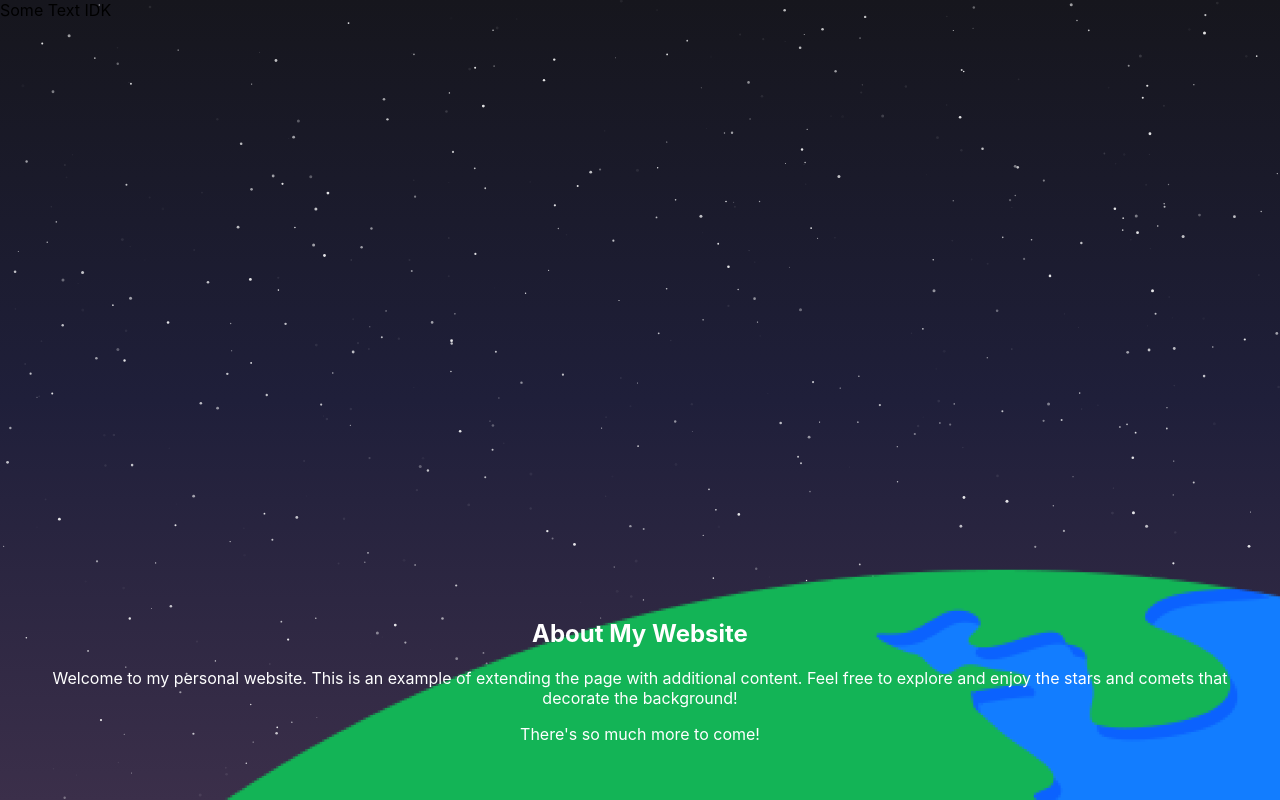
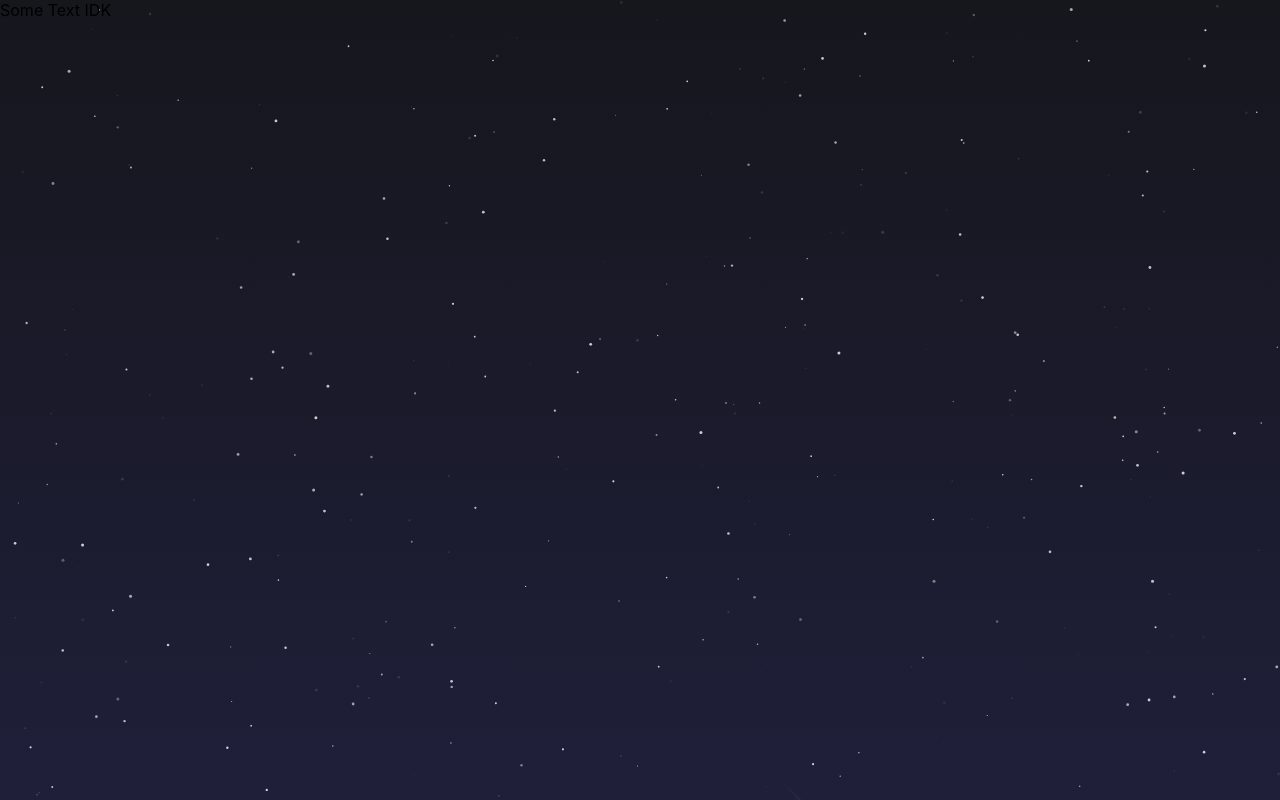
Before and after one commit to Gram012/Website2.0, a React (Create React App) app: page / in a window 1280 px wide. Shown: the top 800 px of the page. Built offline with nearby package versions, Linux system fonts and the light colour scheme.

Commit message:
Proper Formatting for footer

```diff
--- a/src/Features/background.tsx
+++ b/src/Features/background.tsx
@@ -23,7 +23,7 @@ const Stars: any = () => {
           top: 0,
           bottom: 0,
           width: "100%",
-          height: "100%",
+          height: "200vh",
           zIndex: -1,
         }}
       >
--- a/src/Footer.css
+++ b/src/Footer.css
@@ -1,7 +1,7 @@
 footer {
   position: relative;
   width: 100%;
-    height: 100vh; /* Ensures the footer spans the full viewport height */
+  height: 200vh; /* Ensures the footer spans the full viewport height */
   text-align: center;
   padding: 20px;
   box-sizing: border-box;
@@ -16,8 +16,7 @@ footer {
   bottom: 0; /* Positions the semicircle at the bottom */
   left: 50%;
   transform: translateX(-50%); /* Centers the semicircle horizontally */
-    width: 100vw; /* Full width of the viewport */
-    height: 30vh; /* Height of the semicircle, adjusts with window height */
+  width: 100%; /* Full width of the viewport */
 }
 
 .footer-content {
```
Lines whose indentation alone changed are shown as unchanged.
